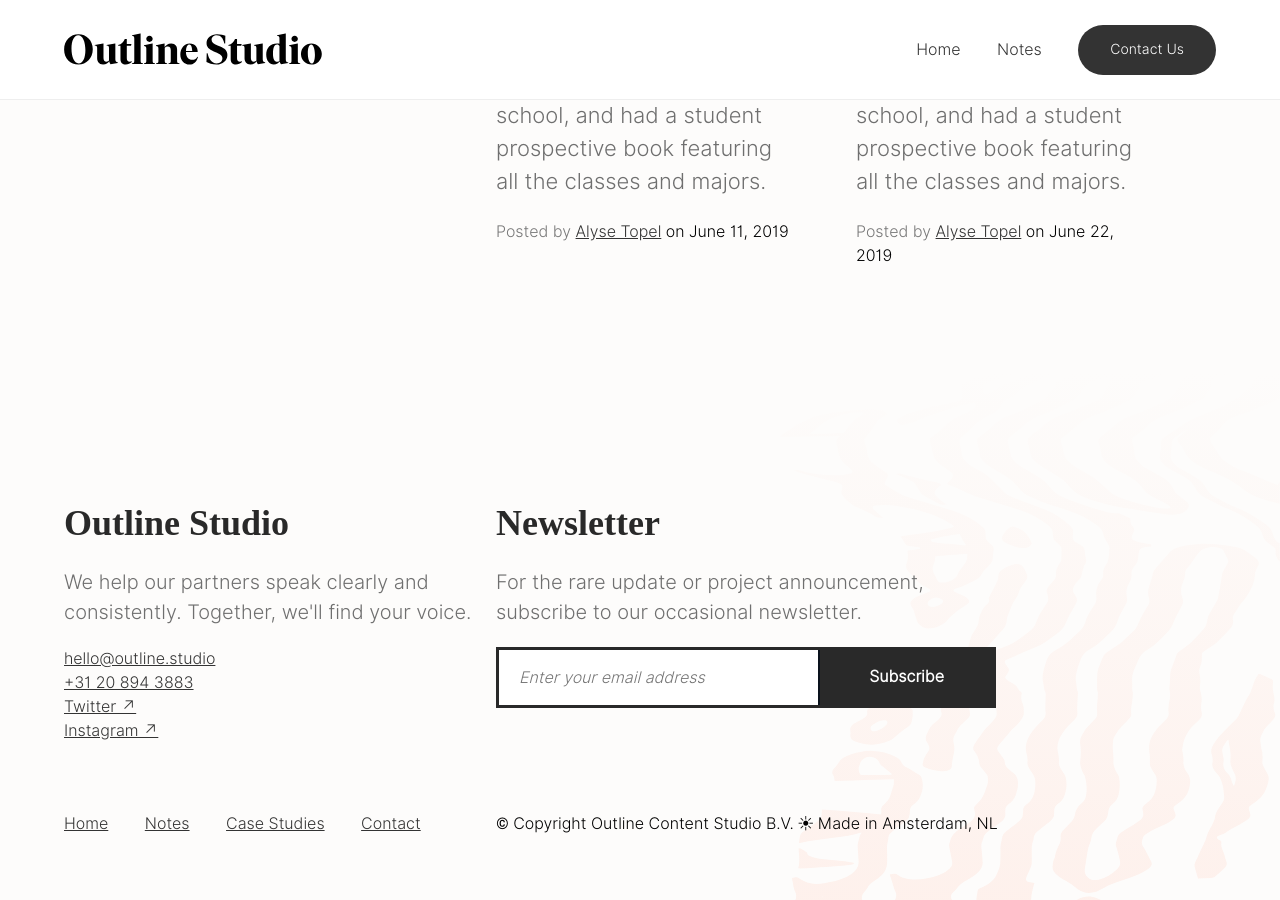
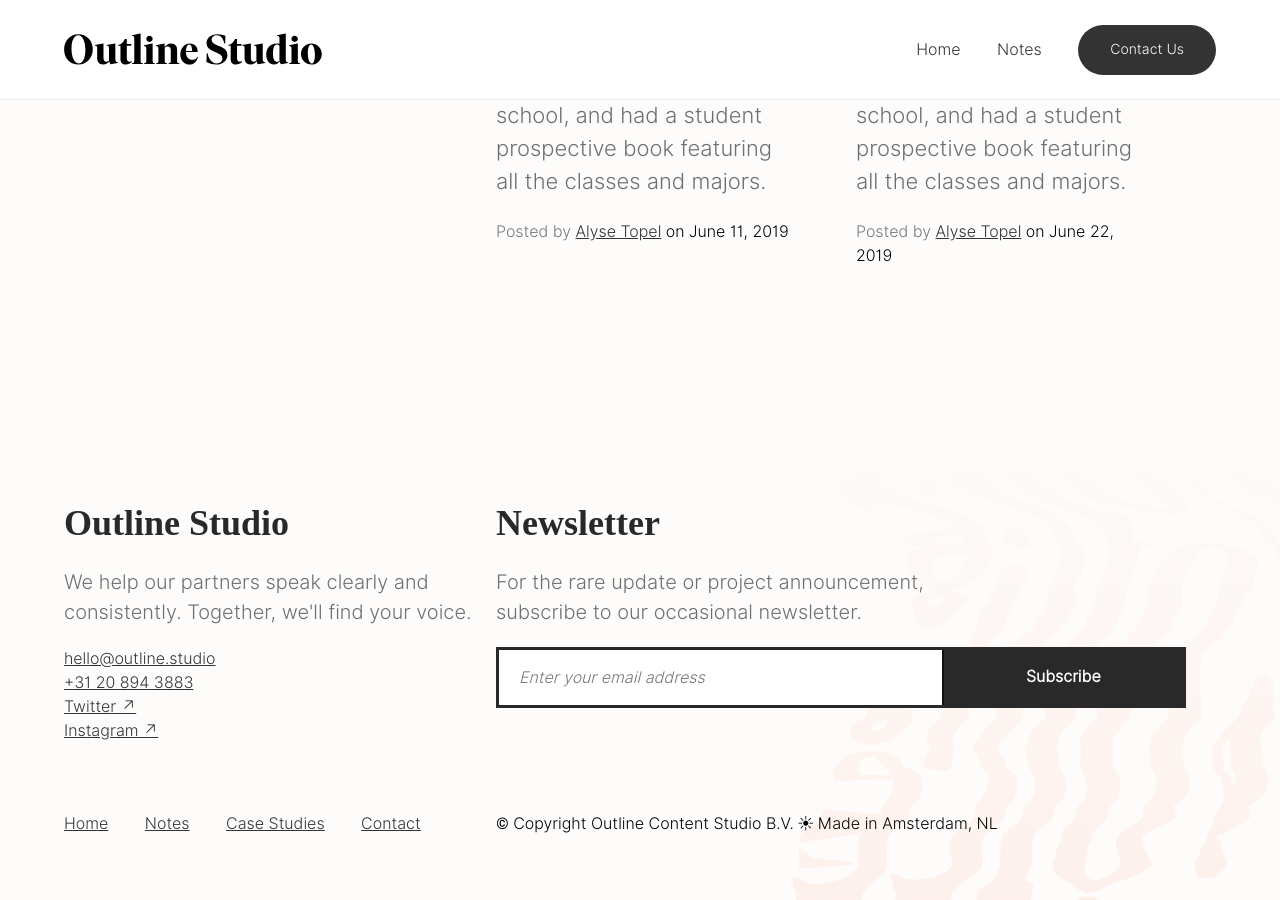
Before and after one commit to aarongilmore/outline-studio, a Jekyll site: the page built from index.md, in a window 1280 px wide and 900 px high, scrolled down 1826 px. Built offline with Jekyll 4.4.1, drawn with Linux system fonts in a browser that asks for light colours; nearby versions of some CDN libraries; some web fonts are replaced.

Commit message:
Footer newsletter width.

```diff
--- a/_layouts/default.html
+++ b/_layouts/default.html
@@ -50,6 +50,7 @@
   </head>
   <body class="home">
       {% include header.html %}
+      <div class="mw9 center">
       <section class="ph3 ph4-m ph5-ns pb5-ns pv3 ma0 mt6-m hero flex items-end">
         <h1 class="f-headline-ns f1 mw8 dib v-btm pb4 relative">
           <!-- <span class="relative db numbering">01</span> -->
@@ -106,6 +107,7 @@
           </c>
       </grid>
     </section>
-      {% include footer.html %}
+  </div>
+    {% include footer.html %}
   </body>
 </html>
--- a/_sass/_footer.scss
+++ b/_sass/_footer.scss
@@ -17,7 +17,7 @@ footer {
 .outline-newsletter-form {
     margin-top: 0px;
     width: 100%;
-    max-width: 500px;
+    max-width: 690px;
     margin-bottom: 40px;
 }
 
```
